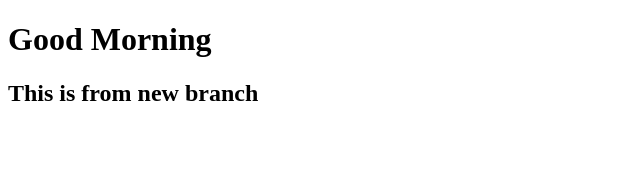
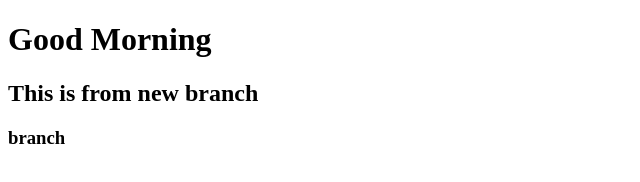
Before and after one commit to poonamdangi/project-3, a plain HTML site: page index.html in a window 1280 px wide. Shown: the full height of the page, 0-640 px from the left. Drawn offline with Linux system fonts and the light colour scheme.

Commit message:
1st commit

```diff
--- a/index.html
+++ b/index.html
@@ -9,5 +9,6 @@
 <body>
     <h1>Good Morning</h1>
     <h2>This is from new branch</h2>
+    <h3>branch</h3>
 </body>
 </html>
```
